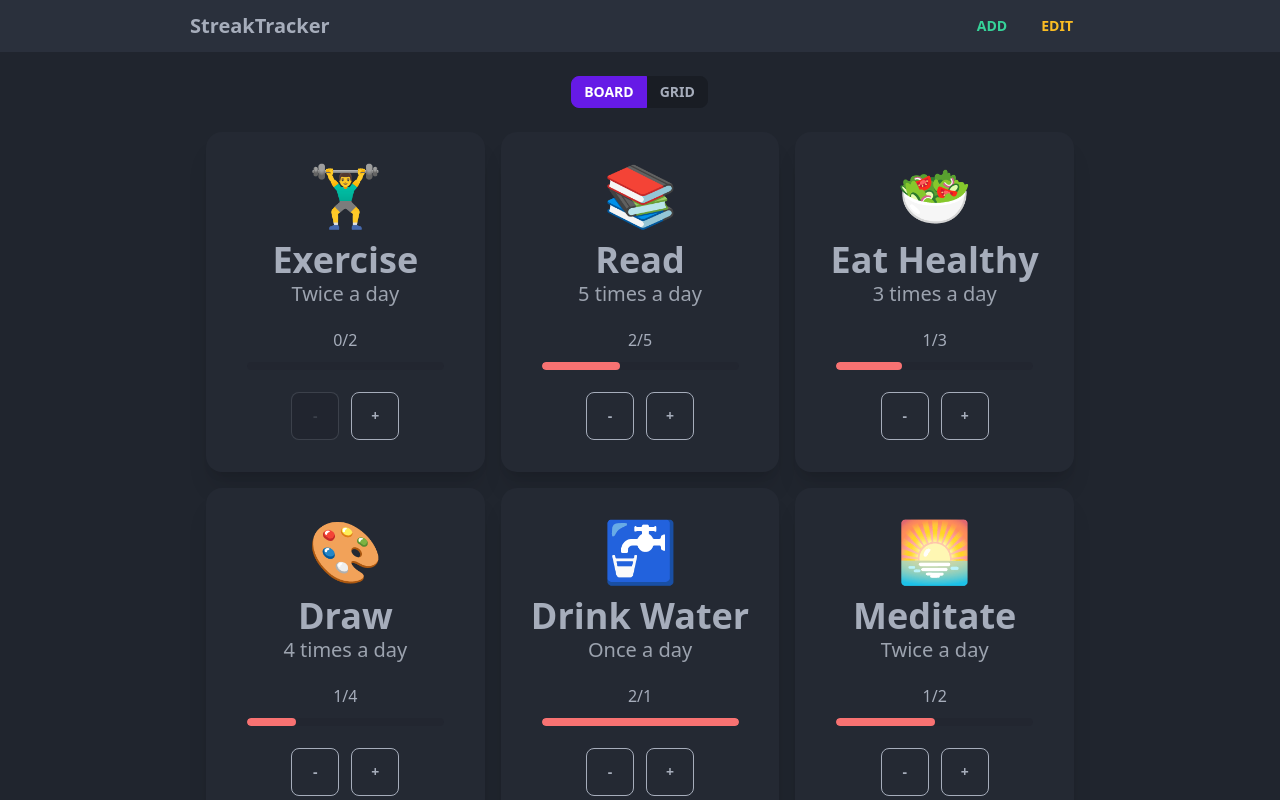
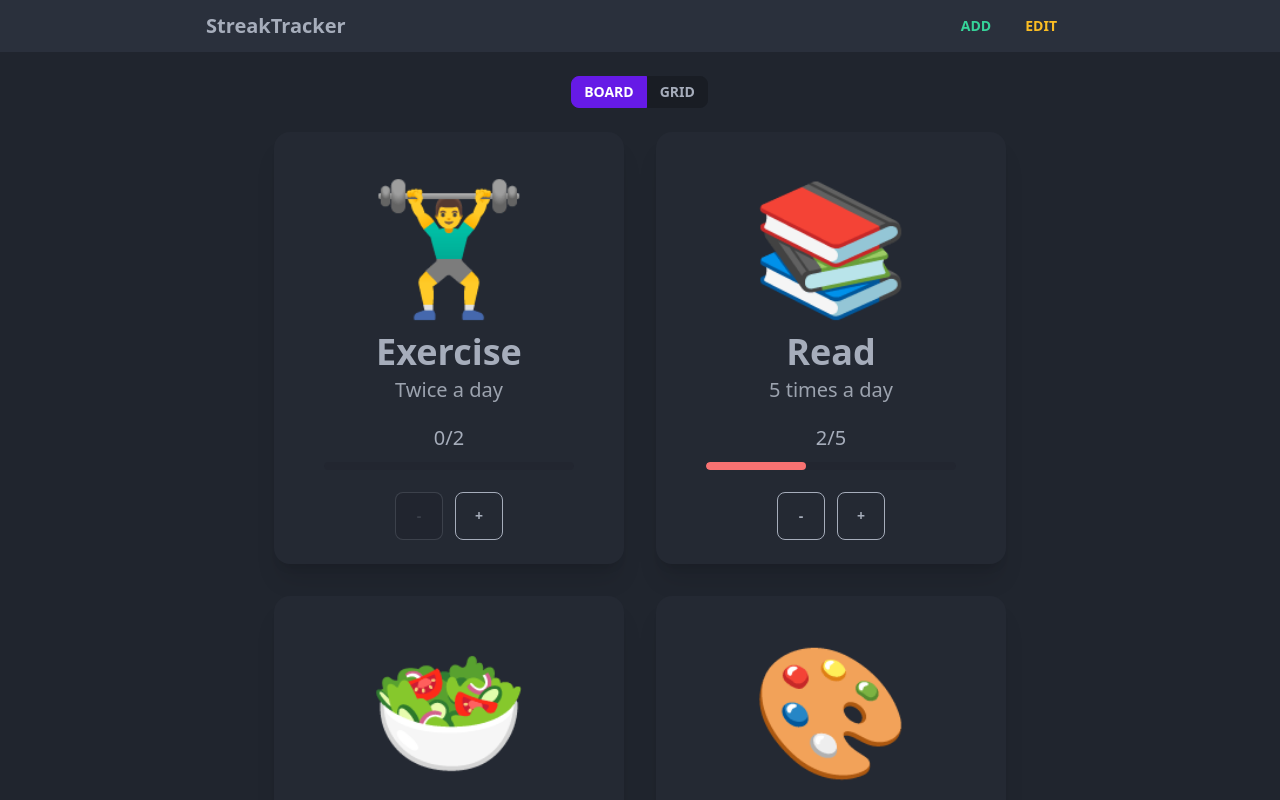
Before and after one commit to kcereno/streaks-habit-tracker, a React (Create React App) app: page / in a window 1280 px wide. Shown: the top 800 px of the page. Built offline with nearby package versions, Linux system fonts and the light colour scheme.

Commit message:
Change habit card style

```diff
--- a/src/UI/Layout/Layout.tsx
+++ b/src/UI/Layout/Layout.tsx
@@ -11,7 +11,7 @@ function Layout({ children }: Props) {
     <div className="flex flex-col min-h-screen">
       <Navbar />
       <main className="flex-1 flex flex-col items-center bg-base-300 ">
-        <div className="max-w-[900px] ">{children}</div>
+        <div className="w-full desktop:w-[900px]">{children}</div>
       </main>
       <Footer />
       <Modals />
--- a/src/UI/Navbar/Navbar.tsx
+++ b/src/UI/Navbar/Navbar.tsx
@@ -45,7 +45,7 @@ function Navbar() {
               </button>
             ) : (
               <button
-                className="btn btn-ghost   text-warning"
+                className="btn btn-ghost text-warning"
                 type="button"
                 onClick={handleEditClick}>
                 Edit
--- a/src/components/HabitBoard/HabitBoard.tsx
+++ b/src/components/HabitBoard/HabitBoard.tsx
@@ -11,7 +11,7 @@ function HabitBoard() {
 
   return (
     <section className="habit-board mx-2 tablet:mx-4" data-testid="habit-board">
-      <div className="habit-cards-container flex flex-wrap gap-2 tablet:gap-4 justify-center max-w-[900px]">
+      <div className="habit-cards-container flex flex-wrap gap-2 tablet:gap-8 justify-center ">
         {habitCards}
       </div>
     </section>
--- a/src/components/HabitCard/HabitCard.tsx
+++ b/src/components/HabitCard/HabitCard.tsx
@@ -63,20 +63,18 @@ function HabitCard({ habit, updateHabit }: Props) {
   }, [habit, progress, updateHabit]);
 
   return (
-    <div className="card w-2/5 grow px-2 card-compact bg-base-200 shadow-xl tablet:w-60 max-w-[300px]">
+    <div className="card px-2 card-compact bg-base-200 shadow-xl w-full tablet:max-w-[350px]">
       {editMode && <EditDeleteHabitButtons habit={habit} />}
       <div className="py-4 tablet:py-6 max:py-8">
         {/* Habit Details */}
-        <div className="text-center">
-          <h1 className="text-4xl tablet:text-5xl max:text-6xl">{icon}</h1>
-          <h2 className="text-xl mt-4 font-bold mobile-medium:text-2xl tablet:text-3xl max:text-4xl capitalize">
-            {name}
-          </h2>
-          <p className="text-gray-400 max:text-xl">{frequencyText}</p>
+        <div className="pt-6 text-center">
+          <h1 className="text-9xl ">{icon}</h1>
+          <h2 className="text-4xl mt-6 font-bold capitalize">{name}</h2>
+          <p className="text-xl mt-1 text-gray-400 ">{frequencyText}</p>
         </div>
         {/* Habit Progress */}
         <div className="mt-5 text-center">
-          <p>{`${progress}/${goal}`}</p>
+          <p className="text-xl">{`${progress}/${goal}`}</p>
           <progress
             className={`progress ${
               progressPercentage === 100 ? 'progress-success' : 'progress-error'
@@ -88,14 +86,14 @@ function HabitCard({ habit, updateHabit }: Props) {
         <div className="progress-buttons flex justify-center gap-1 tablet:gap-3 mt-4">
           <button
             type="button"
-            className="btn btn-square btn-outline btn-sm tablet:btn-md "
+            className="btn btn-square btn-outline"
             disabled={progress === 0}
             onClick={handleMinusButtonClick}>
             -
           </button>
           <button
             type="button"
-            className="btn btn-square  btn-outline btn-sm tablet:btn-md"
+            className="btn btn-square  btn-outline"
             onClick={handlePlusButtonClick}
             disabled={progress === goal}>
             +
--- a/src/data/data.tsx
+++ b/src/data/data.tsx
@@ -334,6 +334,18 @@ const mockHabits: HabitI[] = [
     },
     logs: [],
   },
+  {
+    id: '8',
+    icon: '🎸',
+    name: 'Practice Guitar',
+    progress: 4,
+    goal: 5,
+    streaks: {
+      current: 0,
+      longest: 0,
+    },
+    logs: [],
+  },
 ];
 
 export default mockHabits;
--- a/tailwind.config.js
+++ b/tailwind.config.js
@@ -4,9 +4,9 @@ module.exports = {
   theme: {
     screens: {
       'mobile-medium': '375px',
-      'mobile-large': '425px',
+
       tablet: '426px',
-      max: '900px',
+      desktop: '900px',
     },
     extend: {},
   },
```
